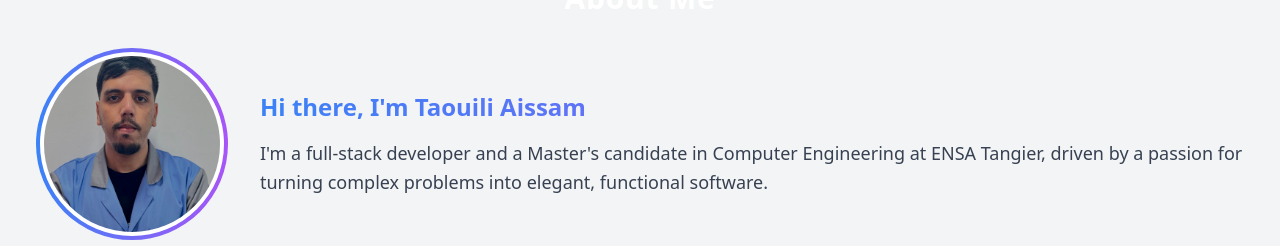
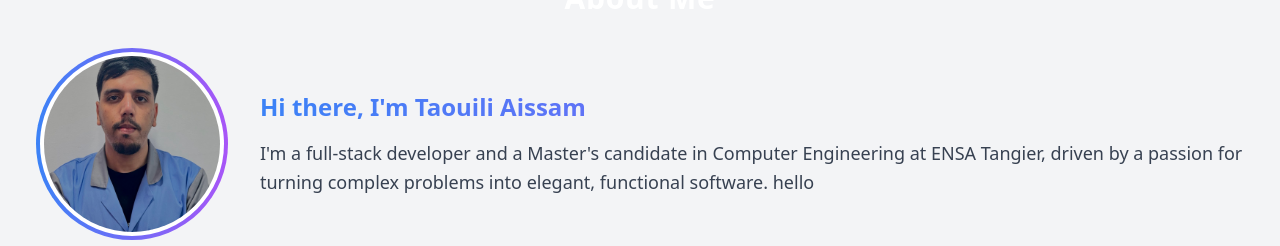
Before and after one commit to Aissamtaouili/AissamPortfolio, a React (Vite) app: page / in a window 1280 px wide. Shown: the part 880-1126 px from the top of the page. Built offline with nearby package versions, Linux system fonts and the light colour scheme.

Commit message:
supbase data

```diff
--- a/src/compenments/About.jsx
+++ b/src/compenments/About.jsx
@@ -28,7 +28,7 @@ function About() {
           <p className="text-lg text-gray-700 dark:text-gray-300 leading-relaxed">
             I'm a full-stack developer and a Master's candidate in Computer
             Engineering at ENSA Tangier, driven by a passion for turning complex
-            problems into elegant, functional software.
+            problems into elegant, functional software. hello
           </p>
         </div>
       </div>
--- a/src/main.jsx
+++ b/src/main.jsx
@@ -1,7 +1,7 @@
 import { StrictMode } from "react";
 import { createRoot } from "react-dom/client";
 import "./index.css";
-import "./app.css";
+import "../src/app.css";
 import App from "./App.jsx";
 
 createRoot(document.getElementById("root")).render(
```
